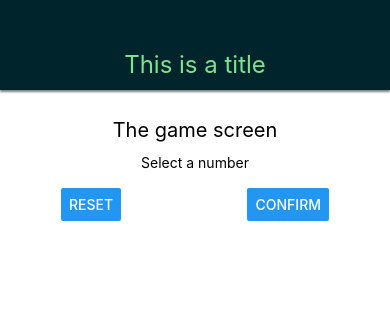
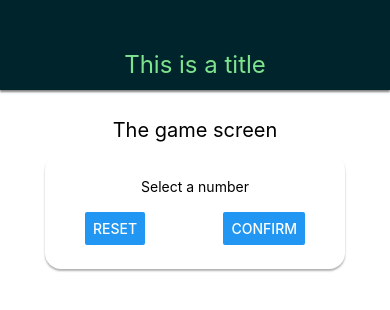
Before and after one commit to instant-coffee/Number-Muncher, a React Native app: screen / in a window 390 px wide. Shown: the top 310 px of the page. Built offline with nearby package versions, Linux system fonts and the light colour scheme.

Commit message:
Add inputContainer styles

```diff
--- a/screens/StartGameScreen.js
+++ b/screens/StartGameScreen.js
@@ -29,8 +29,16 @@ const styles = StyleSheet.create({
   },
   inputContainer: {
     width: 300,
+    padding: 24,
     maxWidth: '85%',
-    alignItems: 'center'
+    alignItems: 'center',
+    shadowColor: '#000',
+    shadowOffset: {width: 0, height: 2},
+    shadowRadius: 2,
+    shadowOpacity: 0.3,
+    backgroundColor: '#fff',
+    elevation: 2,
+    borderRadius: 16,
   },
   buttonContainer: {
     flexDirection: 'row',
```
